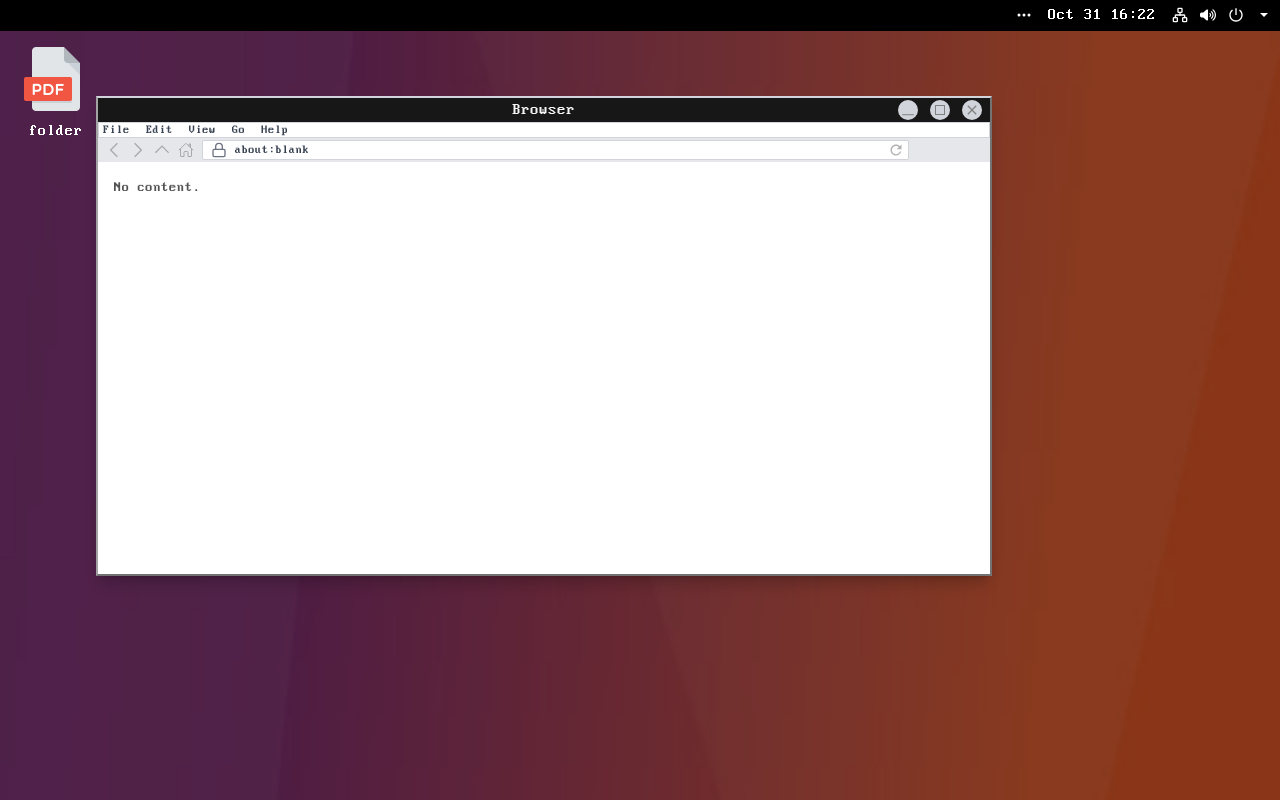
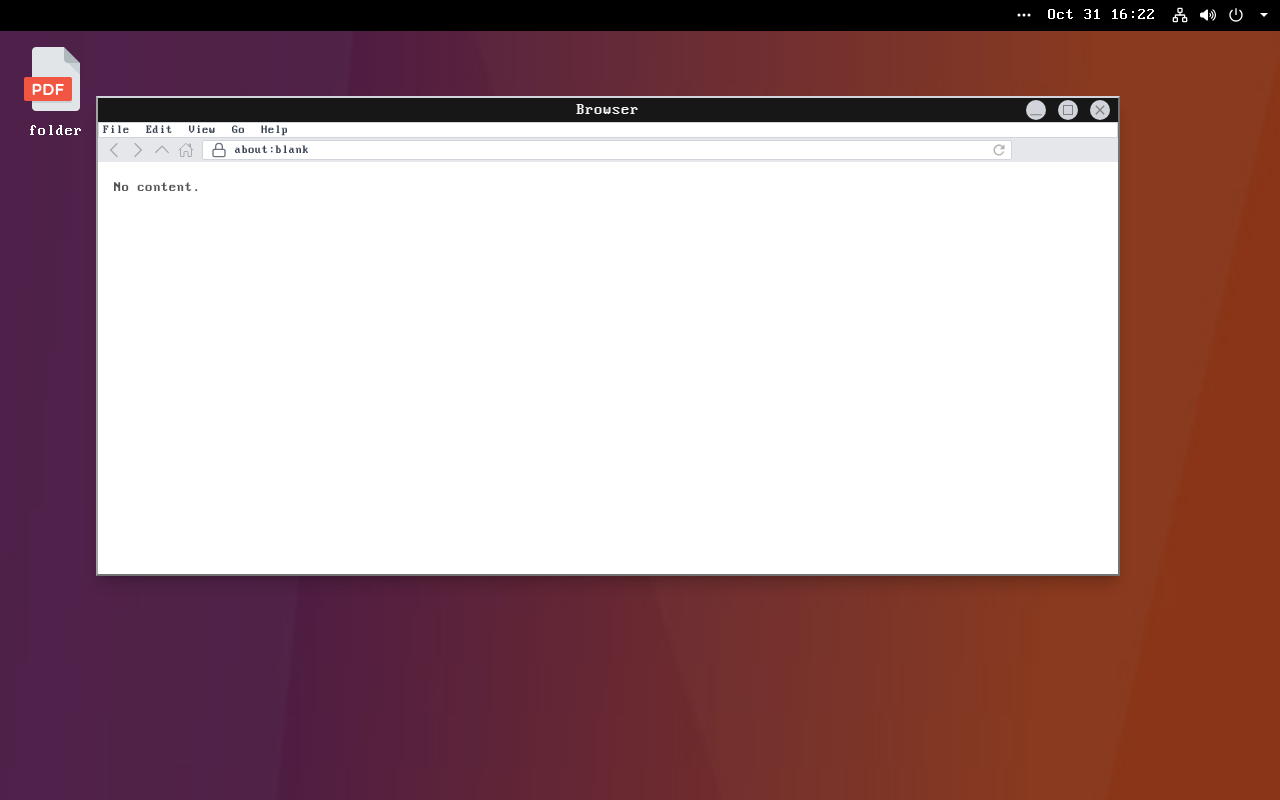
Before and after one commit to salimaduen/portfolio, a React (Vite) app: page / in a window 1280 px wide. Built offline with nearby package versions, Linux system fonts and the light colour scheme.

Commit message:
Added functionality for maximize/close + default window sizes

```diff
--- a/src/components/BrowserComponent.tsx
+++ b/src/components/BrowserComponent.tsx
@@ -1,4 +1,4 @@
-import React from "react";
+import React, { useState } from "react";
 import { GrPrevious, GrNext, GrUp } from "react-icons/gr";
 import { IoHomeOutline } from "react-icons/io5";
 import { IoMdRefresh } from "react-icons/io";
@@ -17,7 +17,7 @@ type BrowserProps = {
   pageProps?: any;
   content?: React.ReactNode;
   url?: string;
-  onClose?: () => void;
+  onClose?: () => void; // parent should unmount this window
 };
 
 export default function BrowserComponent({
@@ -29,11 +29,18 @@ export default function BrowserComponent({
   url,
   onClose,
 }: BrowserProps) {
+  const [isMax, setIsMax] = useState(false);
   const showIframe = Boolean(url && !Page && !content);
 
   return (
-    <WindowContainer draggable zIndex={20}>
-      <WindowChrome title={title} variant="dark" onClose={onClose} />
+    <WindowContainer draggable zIndex={20} maximized={isMax} maximizedWithinTopbarSelector="[data-desktop-topbar]">
+      <WindowChrome
+        title={title}
+        variant="dark"
+        onClose={onClose}
+        isMaximized={isMax}
+        onToggleMaximize={() => setIsMax((v) => !v)}
+      />
 
       <MenuBar items={["File", "Edit", "View", "Go", "Help"]} />
 
--- a/src/components/FileExplorer.tsx
+++ b/src/components/FileExplorer.tsx
@@ -1,5 +1,7 @@
-import { IoMdRefresh } from "react-icons/io";
-import { FaFolder } from "react-icons/fa6";
+import React, { useState } from "react";
+import { VscChromeMaximize } from "react-icons/vsc";
+import { IoMdClose, IoMdRefresh } from "react-icons/io";
+import { FaRegWindowMinimize, FaFolder } from "react-icons/fa6";
 import { GrPrevious, GrNext, GrUp } from "react-icons/gr";
 import { IoHomeOutline } from "react-icons/io5";
 import { CiGlobe } from "react-icons/ci";
@@ -9,16 +11,46 @@ import WindowContainer from "./WindowContainer";
 import MenuBar from "./MenuBar";
 import NavControls from "./NavControls";
 import AddressField from "./AddressField";
-import WindowChrome from "./WindowChrome";
 
-export default function FileExplorer() {
+// reuse your existing CircleWrapper
+function CircleWrapper({ children }: { children: React.ReactNode }) {
+  return <div className="flex items-center justify-center bg-gray-300 w-5 h-5 rounded-full">{children}</div>;
+}
+
+export default function FileExplorer({ onClose }: { onClose?: () => void }) {
+  const [isMax, setIsMax] = useState(false);
   const fileExplorerBar = ["File", "Edit", "View", "Go", "Help"];
   const fileExplorerLocations = ["Documents", "Music", "Pictures", "Videos", "Downloads"];
 
+  // prevent drag when pressing the control cluster
+  const stopDrag = (e: React.PointerEvent) => e.stopPropagation();
+
   return (
-    <WindowContainer draggable zIndex={10}>
-      {/* Top bar (keep your exact layout/buttons) */}
-      <WindowChrome title="Home" variant="light" />
+    <WindowContainer draggable zIndex={10} maximized={isMax}>
+      {/* Top bar as your classic style */}
+      <div className="relative bg-gray-200 w-full h-6 px-2">
+        {/* Drag strip excluding the right controls */}
+        <div className="absolute inset-y-0 left-0 right-24 z-20" data-window-drag-handle />
+        {/* Content layer */}
+        <div className="relative z-10 flex w-full h-full items-center justify-end">
+          <p className="absolute inset-0 text-center text-gray-700 truncate select-none pointer-events-none">
+            Home
+          </p>
+          <div className="flex space-x-3" onPointerDown={stopDrag}>
+            <div className="cursor-pointer" title="Minimize">
+              <CircleWrapper><FaRegWindowMinimize size={12} color="gray" /></CircleWrapper>
+            </div>
+            <div className="cursor-pointer" title={isMax ? "Restore" : "Maximize"} onClick={() => setIsMax(v => !v)}>
+              <CircleWrapper>
+                {isMax ? <VscChromeMaximize color="gray" /> : <VscChromeMaximize color="gray" />}
+              </CircleWrapper>
+            </div>
+            <div className="cursor-pointer" title="Close" onClick={onClose}>
+              <CircleWrapper><IoMdClose color="gray" /></CircleWrapper>
+            </div>
+          </div>
+        </div>
+      </div>
 
       <MenuBar items={fileExplorerBar} />
 
@@ -40,7 +72,6 @@ export default function FileExplorer() {
 
       {/* Body panes */}
       <div className="flex flex-row h-full text-black">
-        {/* Left sidebar */}
         <div className="w-[70%] h-full border-2">
           <p className="pl-1">Places</p>
           <div className="flex flex-col pl-2">
@@ -59,7 +90,6 @@ export default function FileExplorer() {
           </div>
         </div>
 
-        {/* Right content pane */}
         <div className="flex w-full border-2">
           <p className="text-black p-2">Second Box?</p>
         </div>
--- a/src/components/WindowChrome.tsx
+++ b/src/components/WindowChrome.tsx
@@ -1,5 +1,5 @@
 import React from "react";
-import { VscChromeMaximize } from "react-icons/vsc";
+import { VscChromeMaximize, VscChromeRestore } from "react-icons/vsc";
 import { IoMdClose } from "react-icons/io";
 import { FaRegWindowMinimize } from "react-icons/fa6";
 
@@ -7,6 +7,8 @@ type WindowChromeProps = {
   title: string;
   variant?: "light" | "dark";
   onClose?: () => void;
+  isMaximized?: boolean;
+  onToggleMaximize?: () => void;
 };
 
 function CircleWrapper({ children }: { children: React.ReactNode }) {
@@ -17,35 +19,44 @@ function CircleWrapper({ children }: { children: React.ReactNode }) {
   );
 }
 
-export default function WindowChrome({ title, variant = "light", onClose }: WindowChromeProps) {
+export default function WindowChrome({
+  title,
+  variant = "light",
+  onClose,
+  isMaximized = false,
+  onToggleMaximize,
+}: WindowChromeProps) {
   const barColor =
     variant === "dark" ? "bg-neutral-900 text-neutral-100" : "bg-gray-200 text-gray-700";
 
+  // do NOT start drag from controls
   const stop = (e: React.PointerEvent) => e.stopPropagation();
 
   return (
     <div className={`relative w-full h-6 ${barColor}`}>
-      {/* DRAG REGION — sits ABOVE content, excludes the right controls area */}
-      <div
-        className="absolute inset-y-0 left-0 right-24 z-20"
-        data-window-drag-handle
-      />
+      {/* Drag region (exclude right controls area) */}
+      <div className="absolute inset-y-0 left-0 right-24 z-20" data-window-drag-handle />
 
-      {/* Content layer (title + controls) */}
+      {/* Content layer */}
       <div className="relative z-10 flex w-full h-full items-center justify-end px-2">
-        {/* Title: don’t block drag */}
         <p className="absolute inset-0 text-center truncate select-none pointer-events-none">
           {title}
         </p>
 
-        {/* Controls: clickable, and do NOT start drag */}
         <div className="flex space-x-3" onPointerDown={stop}>
+          {/* Minimize (no-op for now; easy to wire later) */}
           <div className="cursor-pointer" title="Minimize">
             <CircleWrapper><FaRegWindowMinimize size={12} color="gray" /></CircleWrapper>
           </div>
-          <div className="cursor-pointer" title="Maximize">
-            <CircleWrapper><VscChromeMaximize color="gray" /></CircleWrapper>
+
+          {/* Maximize / Restore */}
+          <div className="cursor-pointer" title={isMaximized ? "Restore" : "Maximize"} onClick={onToggleMaximize}>
+            <CircleWrapper>
+              {isMaximized ? <VscChromeRestore color="gray" /> : <VscChromeMaximize color="gray" />}
+            </CircleWrapper>
           </div>
+
+          {/* Close */}
           <div className="cursor-pointer" title="Close" onClick={onClose}>
             <CircleWrapper><IoMdClose color="gray" /></CircleWrapper>
           </div>
--- a/src/components/WindowContainer.tsx
+++ b/src/components/WindowContainer.tsx
@@ -1,18 +1,33 @@
 import React, { useEffect, useMemo, useRef } from "react";
 import { getWindowBorderStyling } from "../utils/windowBorder";
 import { useDraggable } from "../hooks/useDraggable";
+
+type Size = { width: number | string; height: number | string };
 
 type Props = {
   children: React.ReactNode;
   zIndex?: number;
   className?: string;
-  /** Enable dragging on desktop (sm+). Mobile is disabled by default. */
+
+  /** Dragging */
   draggable?: boolean;
-  /** CSS selector within this window for the drag handle. Default: [data-window-drag-handle] */
   dragHandleSelector?: string;
-  /** Initial desktop position (px). */
   initialPosition?: { x: number; y: number };
+
+  /** Maximize */
+  maximized?: boolean;
+  maximizedInset?: { top?: number; right?: number; bottom?: number; left?: number };
+  maximizedWithinTopbarSelector?: string;
+
+  /** NEW: default size (when not maximized) */
+  defaultSize?: Size;          // desktop/tablet
+  mobileDefaultSize?: Size;    // mobile (optional; falls back to defaultSize)
 };
+
+function toCssSize(v: number | string | undefined): string | undefined {
+  if (v == null) return undefined;
+  return typeof v === "number" ? `${v}px` : v;
+}
 
 export default function WindowContainer({
   children,
@@ -21,16 +36,23 @@ export default function WindowContainer({
   draggable = true,
   dragHandleSelector = "[data-window-drag-handle]",
   initialPosition = { x: 96, y: 96 },
+  maximized = false,
+  maximizedInset,
+  maximizedWithinTopbarSelector,
+  defaultSize = { width: "80vw", height: "60vh" },
+  mobileDefaultSize = { width: "96vw", height: "78vh" },
 }: Props) {
   const containerRef = useRef<HTMLDivElement | null>(null);
 
-  // Disable dragging on small screens via a CSS media check
-  const isMobile = useMemo(() => window.matchMedia?.("(max-width: 639px)").matches ?? false, []);
+  const isMobile = useMemo(
+    () => window.matchMedia?.("(max-width: 639px)").matches ?? false,
+    []
+  );
 
   const { pos, bindStart } = useDraggable({
     initial: initialPosition,
-    disabled: !draggable || isMobile,
-    bounds: "none",
+    disabled: !draggable || isMobile || maximized,
+    bounds: isMobile ? "viewport" : "none",   // free-drag desktop, clamped mobile
     getSize: () => {
       const el = containerRef.current;
       if (!el) return null;
@@ -39,32 +61,62 @@ export default function WindowContainer({
     },
   });
 
-  // Attach pointer-down to the handle inside this window
   useEffect(() => {
     if (!containerRef.current) return;
     const handle = containerRef.current.querySelector<HTMLElement>(dragHandleSelector);
     if (!handle) return;
-    const onPointerDown = (e: PointerEvent) => bindStart({ nativeEvent: e } as unknown as React.PointerEvent);
-
+    const onPointerDown = (e: PointerEvent) =>
+      bindStart({ nativeEvent: e } as unknown as React.PointerEvent);
     handle.addEventListener("pointerdown", onPointerDown);
     return () => handle.removeEventListener("pointerdown", onPointerDown);
-  }, [bindStart, dragHandleSelector, draggable, isMobile]);
+  }, [bindStart, dragHandleSelector]);
+
+  // Compute insets when maximized to avoid covering your desktop top bar
+  const inset = React.useMemo(() => {
+    let top = maximizedInset?.top ?? 0;
+    let right = maximizedInset?.right ?? 0;
+    let bottom = maximizedInset?.bottom ?? 0;
+    let left = maximizedInset?.left ?? 0;
+
+    if (maximized && maximizedWithinTopbarSelector) {
+      const el = document.querySelector(maximizedWithinTopbarSelector) as HTMLElement | null;
+      if (el && maximizedInset?.top == null) {
+        top = el.getBoundingClientRect().height;
+      }
+    }
+    return { top, right, bottom, left };
+  }, [maximized, maximizedInset, maximizedWithinTopbarSelector]);
+
+  // Choose default size per device (when NOT maximized)
+  const baseSize = isMobile ? mobileDefaultSize : defaultSize;
+
+  // Inline styles for width/height so windows always have a default size
+  const sizeStyle: React.CSSProperties = maximized
+    ? {} // maximized uses insets; size auto-fills
+    : {
+        width: toCssSize(baseSize.width),
+        height: toCssSize(baseSize.height),
+      };
+
+  const baseClasses = `
+    ${getWindowBorderStyling()}
+    fixed flex flex-col bg-white
+    ${isMobile ? "left-0 right-0 mx-auto top-12" : ""}  /* center on mobile */
+    ${className}
+  `;
 
   return (
     <div
       ref={containerRef}
-      className={`
-        ${getWindowBorderStyling()}
-        flex flex-col bg-white fixed
-        ${!isMobile ? "" : "left-0 right-0 mx-auto top-12 w-[96vw] h-[78vh]"}
-        sm:w-[80vw] sm:h-[60vh] lg:w-[70vw]
-        ${className}
-      `}
+      className={baseClasses}
       style={{
         zIndex,
-        // Desktop: position via top/left; Mobile stays centered by classes above
-        top: isMobile ? undefined : pos.y,
-        left: isMobile ? undefined : pos.x,
+        // position: free drag (desktop) or centered mobile; maximized uses insets
+        top: maximized ? inset.top : (isMobile ? undefined : pos.y),
+        left: maximized ? inset.left : (isMobile ? undefined : pos.x),
+        right: maximized ? inset.right : undefined,
+        bottom: maximized ? inset.bottom : undefined,
+        ...sizeStyle,
       }}
       role="dialog"
     >
```
